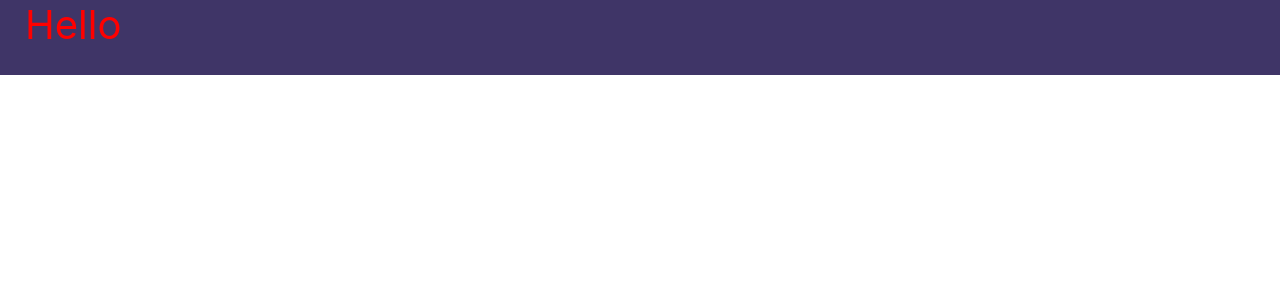
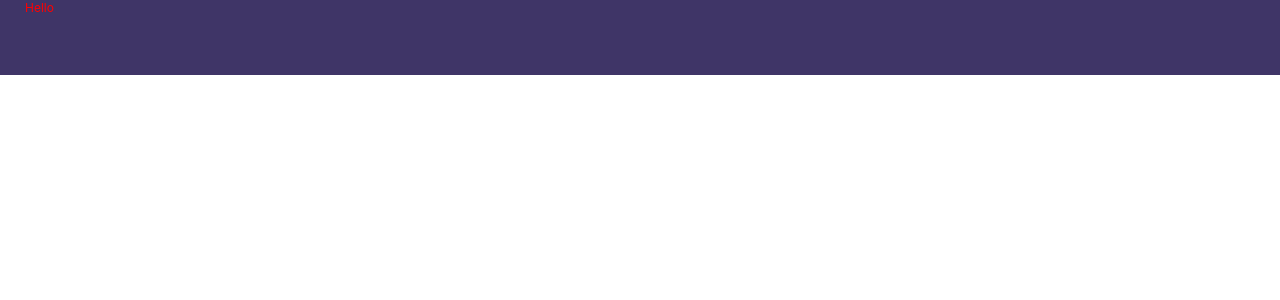
Before and after one commit to uannguyen/youtube, a React (Create React App) app: page / in a window 1280 px wide. Shown: the top 300 px of the page. Built offline with nearby package versions, Linux system fonts and the light colour scheme.

Commit message:
remove css file

```diff
--- a/package.json
+++ b/package.json
@@ -17,7 +17,7 @@
   },
   "scripts": {
     "predeploy": "npm run build",
-    "deloy": "gh-pages -d build",
+    "deploy": "gh-pages -d build",
     "start": "react-scripts start",
     "build": "react-scripts build",
     "test": "react-scripts test",
--- a/src/App.js
+++ b/src/App.js
@@ -2,7 +2,6 @@ import Header from './components/Header/header'
 import { BrowserRouter as Router, Route } from 'react-router-dom'
 import React from 'react'
 import './style/index.scss'
-import './style/index.css'
 
 function App() {
   return (
--- a/src/style/index.css
+++ /dev/null
@@ -1,3 +0,0 @@
-body {
-    font-size: 40px;
-}
```
